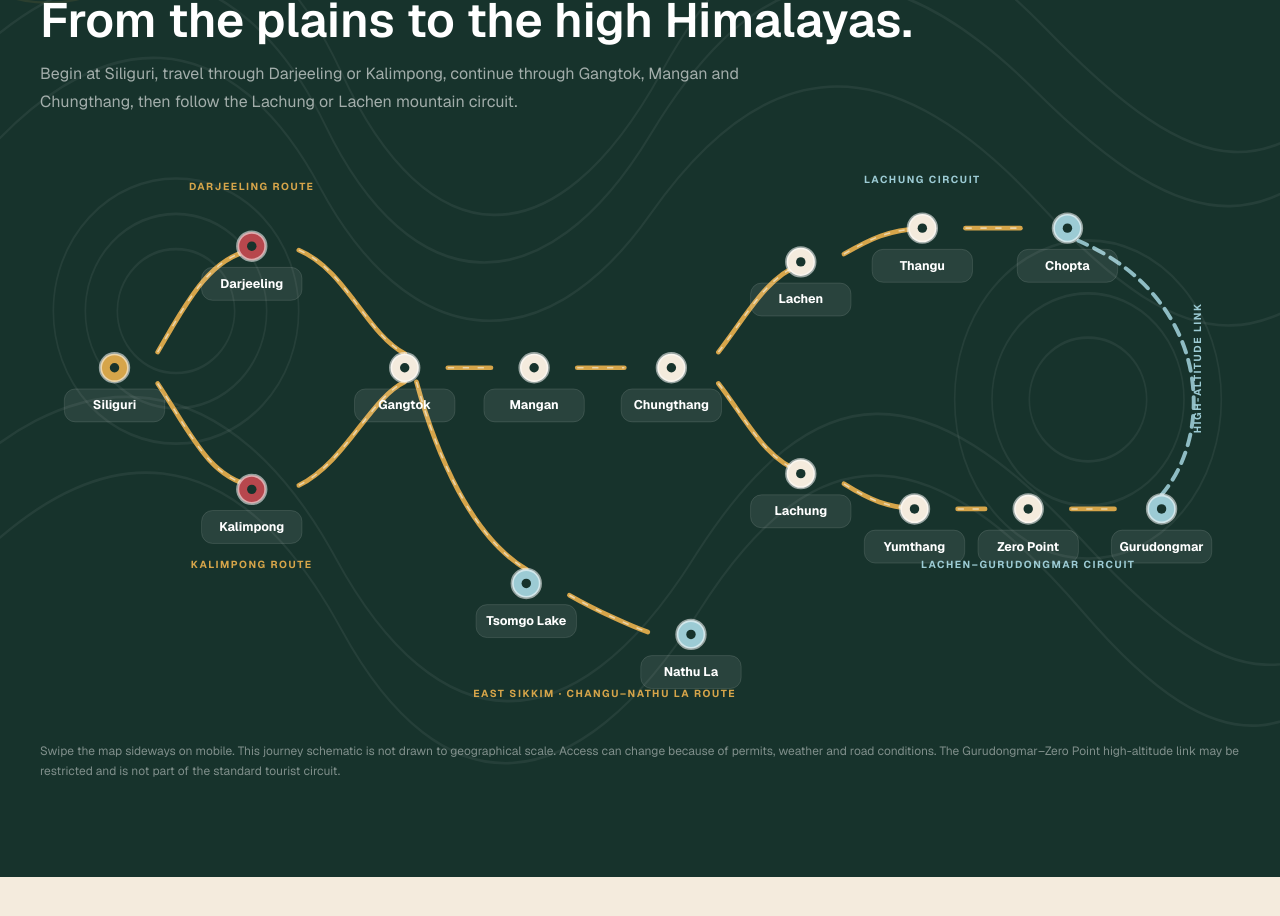
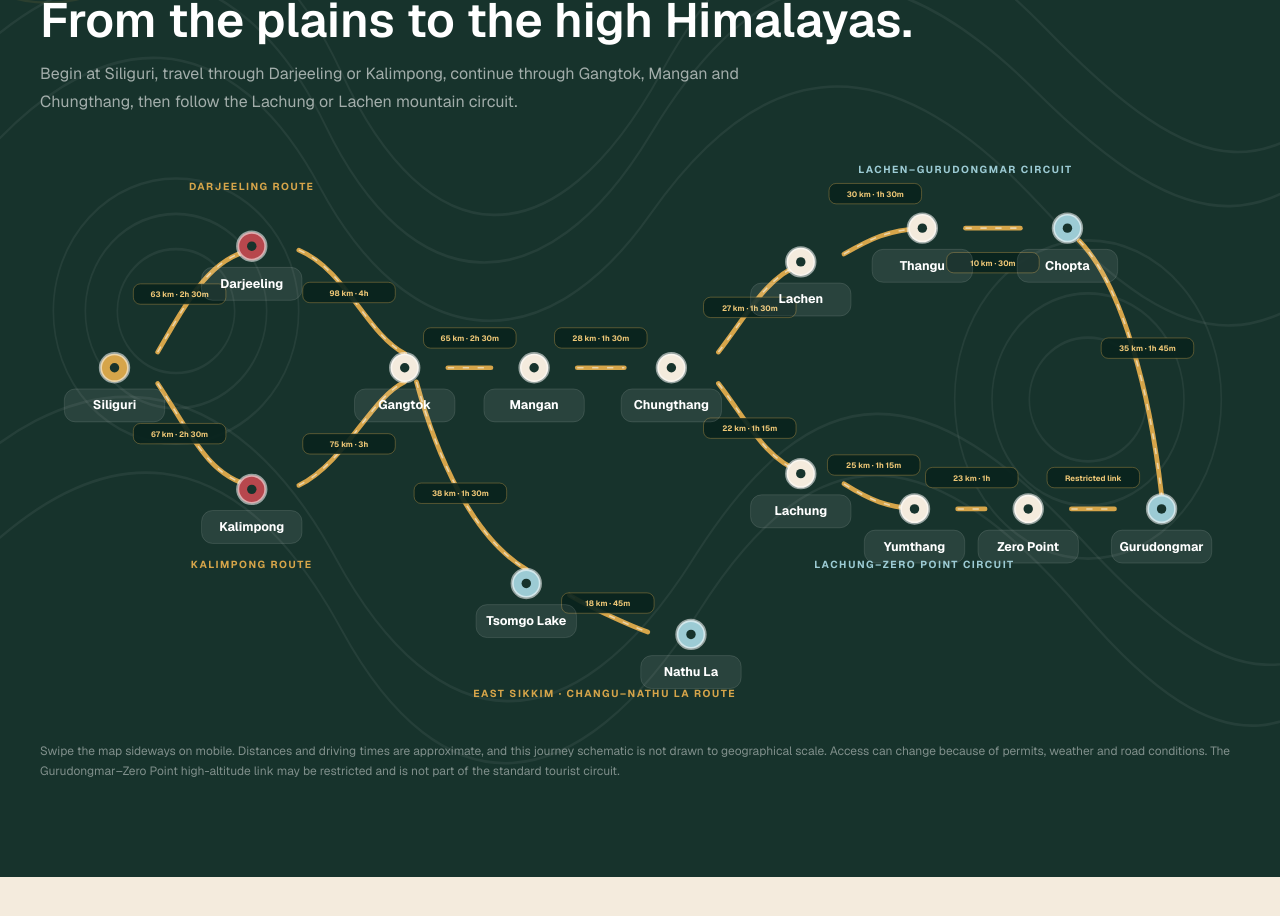
Before and after one commit to slsignals027/kalimpong-movie-hall, a Next.js app: page /tourism in a window 1280 px wide. Shown: the part 1737-2653 px from the top of the page. Built offline with nearby package versions, Linux system fonts and the light colour scheme; a web font is replaced by a local one.

Commit message:
Extend Sikkim tourism route map 1

```diff
--- a/app/(public)/tourism/page.tsx
+++ b/app/(public)/tourism/page.tsx
@@ -295,26 +295,24 @@ function JourneyMap() {
     { name: "Nathu La", x: 830, y: 610, kind: "destination" },
   ];
 
-  const paths = [
-    "M150 250C185 190 215 130 270 120",
-    "M330 120C390 145 415 225 465 252",
-    "M150 290C190 350 215 410 270 420",
-    "M330 420C390 390 420 310 465 288",
-    "M520 270H575",
-    "M685 270H745",
-    "M865 250C900 205 925 155 970 138",
-    "M1025 125C1060 105 1080 95 1125 92",
-    "M1180 92H1250",
-    "M865 290C900 335 925 388 970 402",
-    "M1025 418C1060 440 1080 447 1115 450",
-    "M1170 450H1205",
-    "M1315 450H1370",
-    "M480 288C505 380 550 485 620 527",
-    "M675 560C710 580 755 600 775 607",
+  const routes = [
+    { d: "M150 250C185 190 215 130 270 120", label: "63 km · 2h 30m", x: 178, y: 176 },
+    { d: "M330 120C390 145 415 225 465 252", label: "98 km · 4h", x: 394, y: 174 },
+    { d: "M150 290C190 350 215 410 270 420", label: "67 km · 2h 30m", x: 178, y: 354 },
+    { d: "M330 420C390 390 420 310 465 288", label: "75 km · 3h", x: 394, y: 367 },
+    { d: "M520 270H575", label: "65 km · 2h 30m", x: 548, y: 232 },
+    { d: "M685 270H745", label: "28 km · 1h 30m", x: 715, y: 232 },
+    { d: "M865 250C900 205 925 155 970 138", label: "27 km · 1h 30m", x: 905, y: 193 },
+    { d: "M1025 125C1060 105 1080 95 1125 92", label: "30 km · 1h 30m", x: 1065, y: 48 },
+    { d: "M1180 92H1250", label: "10 km · 30m", x: 1215, y: 136 },
+    { d: "M1325 108C1380 165 1415 300 1430 432", label: "35 km · 1h 45m", x: 1412, y: 245 },
+    { d: "M865 290C900 335 925 388 970 402", label: "22 km · 1h 15m", x: 905, y: 347 },
+    { d: "M1025 418C1060 440 1080 447 1115 450", label: "25 km · 1h 15m", x: 1063, y: 394 },
+    { d: "M1170 450H1205", label: "23 km · 1h", x: 1188, y: 410 },
+    { d: "M1315 450H1370", label: "Restricted link", x: 1343, y: 410 },
+    { d: "M480 288C505 380 550 485 620 527", label: "38 km · 1h 30m", x: 536, y: 430 },
+    { d: "M675 560C710 580 755 600 775 607", label: "18 km · 45m", x: 724, y: 570 },
   ];
-
-  const highAltitudeLink =
-    "M1430 432C1500 350 1490 180 1324 108";
 
   const nodeColour = (kind: string) => {
     if (kind === "start") return "#d6a54a";
@@ -333,15 +331,35 @@ function JourneyMap() {
           </desc>
 
           <g fill="none" stroke="#d6a54a" strokeWidth="6" strokeLinecap="round" strokeLinejoin="round">
-            {paths.map((path) => <path key={path} d={path} />)}
+            {routes.map((route) => <path key={route.d} d={route.d} />)}
           </g>
           <g fill="none" stroke="white" strokeWidth="2" strokeDasharray="8 11" opacity=".52">
-            {paths.map((path) => <path key={path} d={path} />)}
+            {routes.map((route) => <path key={route.d} d={route.d} />)}
           </g>
 
-          <g fill="none" stroke="#9ccbd4" strokeWidth="5" strokeDasharray="14 10" strokeLinecap="round" opacity=".9">
-            <path d={highAltitudeLink} />
-          </g>
+          {routes.map((route) => (
+            <g key={`${route.label}-${route.x}-${route.y}`}>
+              <rect
+                x={route.x - 59}
+                y={route.y - 13}
+                width="118"
+                height="26"
+                rx="9"
+                fill="rgba(9,35,30,.92)"
+                stroke="rgba(214,165,74,.45)"
+              />
+              <text
+                x={route.x}
+                y={route.y + 4}
+                textAnchor="middle"
+                fill="#efc877"
+                fontSize="10"
+                fontWeight="700"
+              >
+                {route.label}
+              </text>
+            </g>
+          ))}
 
           {places.map((place) => (
             <g key={place.name}>
@@ -360,9 +378,8 @@ function JourneyMap() {
             <text x="720" y="690" textAnchor="middle">EAST SIKKIM · CHANGU–NATHU LA ROUTE</text>
           </g>
           <g fill="#9ccbd4" fontSize="13" fontWeight="700" letterSpacing="2">
-            <text x="1125" y="35" textAnchor="middle">LACHUNG CIRCUIT</text>
-            <text x="1260" y="525" textAnchor="middle">LACHEN–GURUDONGMAR CIRCUIT</text>
-            <text x="1480" y="270" textAnchor="middle" transform="rotate(-90 1480 270)">HIGH-ALTITUDE LINK</text>
+            <text x="1180" y="22" textAnchor="middle">LACHEN–GURUDONGMAR CIRCUIT</text>
+            <text x="1115" y="525" textAnchor="middle">LACHUNG–ZERO POINT CIRCUIT</text>
           </g>
         </svg>
       </div>
@@ -467,7 +484,7 @@ export default function TourismPage() {
           </div>
 
           <JourneyMap />
-          <p className="mt-4 text-xs leading-5 text-white/45">Swipe the map sideways on mobile. This journey schematic is not drawn to geographical scale. Access can change because of permits, weather and road conditions. The Gurudongmar–Zero Point high-altitude link may be restricted and is not part of the standard tourist circuit.</p>
+          <p className="mt-4 text-xs leading-5 text-white/45">Swipe the map sideways on mobile. Distances and driving times are approximate, and this journey schematic is not drawn to geographical scale. Access can change because of permits, weather and road conditions. The Gurudongmar–Zero Point high-altitude link may be restricted and is not part of the standard tourist circuit.</p>
         </div>
       </section>
 
```
